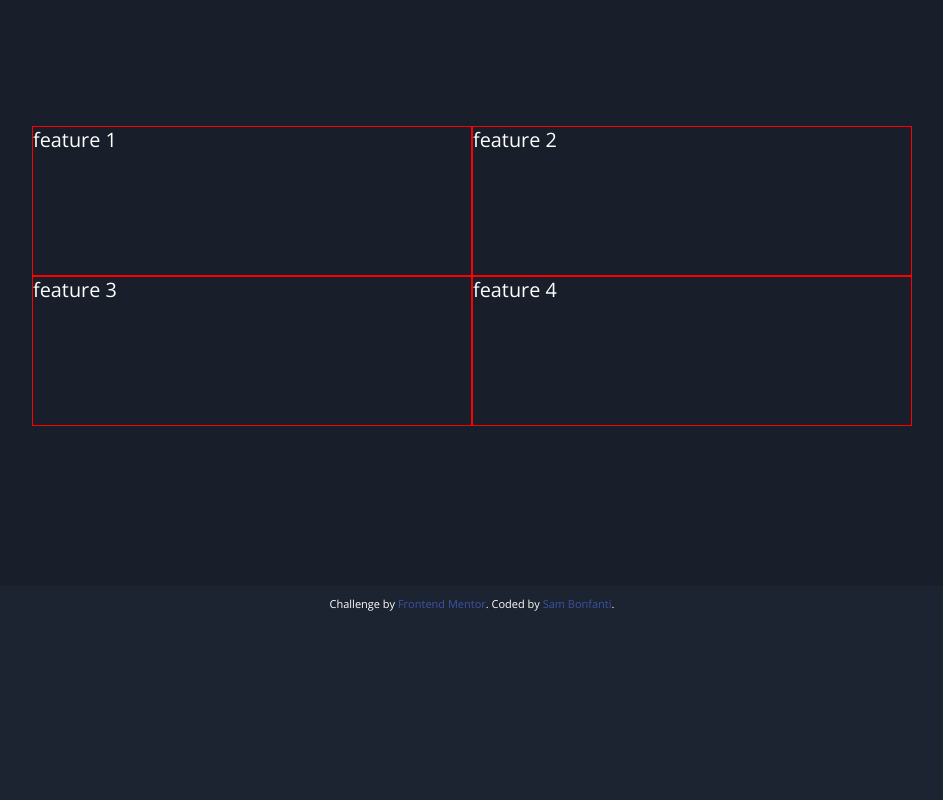
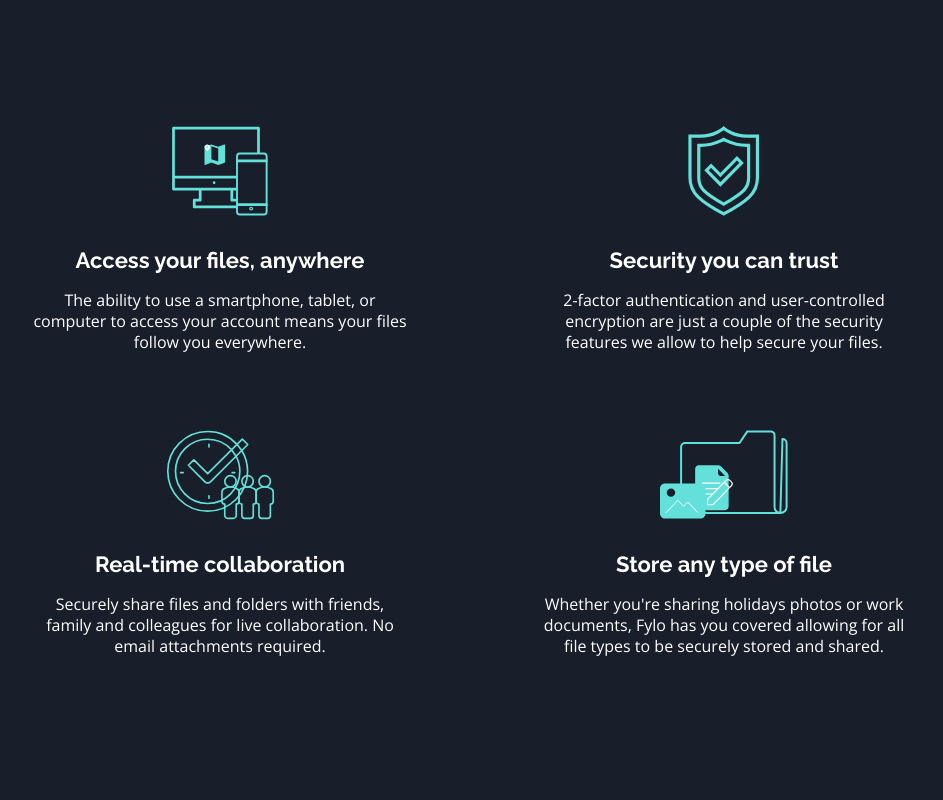
Before and after one commit to CodeMaster7/fylo-dark-theme-landing-page, a plain HTML site: page index.html in a window 1280 px wide. Shown: the part 1140-1940 px from the top of the page, without its empty margins (168-1111 px from the left). Before the commit the page ends 1762 px from the top, so only its background shows below. Drawn offline with nearby package versions, Linux system fonts and the light colour scheme.

Commit message:
features section done

```diff
--- a/app/scss/_features.scss
+++ b/app/scss/_features.scss
@@ -2,8 +2,11 @@
 	background-color: $darkBlueMain;
 
 	.feature-grid {
+		display: grid;
+		grid-template-columns: 1fr;
+		gap: 6vw 10vw;
+		margin: 0 auto;
 		max-width: 55rem;
-		margin: 0 auto;
 
 		@include breakpoint-up(medium) {
 			display: grid;
@@ -12,7 +15,30 @@
 	}
 
 	.feature {
-		border: 1px solid red;
-		min-height: 150px;
+		text-align: center;
+
+		&-image {
+			display: flex;
+			justify-content: center;
+			align-items: center;
+			height: 90px;
+			margin-bottom: 30px;
+
+			img {
+				height: 100%;
+				width: auto;
+			}
+		}
+
+		&-title {
+			font-family: $font-title;
+			font-size: 1.375rem;
+			font-weight: 700;
+			margin-bottom: 1rem;
+		}
+
+		&-description {
+			font-size: 1rem;
+		}
 	}
 }
--- a/index.html
+++ b/index.html
@@ -39,8 +39,8 @@
 				<img src="/images/illustration-intro.png" alt="little people with a big folder" />
 				<h1>All your files in one secure location, accessible anywhere.</h1>
 				<p>
-                    Fylo stores all your most important files in one secure location. Access them wherever you need, share
-                    and collaborate with friends family, and co-workers.
+					Fylo stores all your most important files in one secure location. Access them wherever you need,
+					share and collaborate with friends family, and co-workers.
 				</p>
 				<button>Get Started</button>
 			</div>
@@ -49,14 +49,72 @@
 
 		<section class="features">
 			<div class="feature-grid">
-                <div class="feature">feature 1</div>
-                <div class="feature">feature 2</div>
-                <div class="feature">feature 3</div>
-                <div class="feature">feature 4</div>
+				<div class="feature">
+					<div class="feature-image">
+						<img src="/images/icon-access-anywhere.svg" alt="access anywhere" />
+					</div>
+					<div class="feature-title">Access your files, anywhere</div>
+					<!-- /.feature-title -->
+					<div class="feature-description">
+						The ability to use a smartphone, tablet, or computer to access your account means your files
+						follow you everywhere.
+					</div>
+					<!-- /.feature-description -->
+				</div>
+				<div class="feature">
+					<div class="feature-image">
+						<img src="/images/icon-security.svg" alt="security" />
+					</div>
+					<div class="feature-title">Security you can trust</div>
+					<!-- /.feature-title -->
+					<div class="feature-description">
+						2-factor authentication and user-controlled encryption are just a couple of the security
+						features we allow to help secure your files.
+					</div>
+					<!-- /.feature-description -->
+				</div>
+				<div class="feature">
+					<div class="feature-image">
+						<img src="/images/icon-collaboration.svg" alt="collaboration" />
+					</div>
+					<div class="feature-title">Real-time collaboration</div>
+					<!-- /.feature-title -->
+					<div class="feature-description">
+						Securely share files and folders with friends, family and colleagues for live collaboration. No
+						email attachments required.
+					</div>
+					<!-- /.feature-description -->
+				</div>
+				<div class="feature">
+					<div class="feature-image">
+						<img src="/images/icon-any-file.svg" alt="any-file" />
+					</div>
+					<div class="feature-title">Store any type of file</div>
+					<!-- /.feature-title -->
+					<div class="feature-description">
+						Whether you're sharing holidays photos or work documents, Fylo has you covered allowing for all
+						file types to be securely stored and shared.
+					</div>
+					<!-- /.feature-description -->
+				</div>
 			</div>
 			<!-- /.feature-grid -->
 		</section>
 		<!-- /.features -->
+
+		<section class="productive">
+			<div class="productive-grid">
+				<div class="productive-image">
+					<img src="/images/illustration-stay-productive.png" alt="stay productive" />
+				</div>
+
+				<div class="productive-text">
+
+                </div>
+			</div>
+			<!-- /.productive-grid -->
+		</section>
+		<!-- /.productive -->
 
 		<footer>
 			<p class="attribution">
```
Also changed, not shown: dist/style.css. Lines whose indentation alone changed are shown as unchanged.
